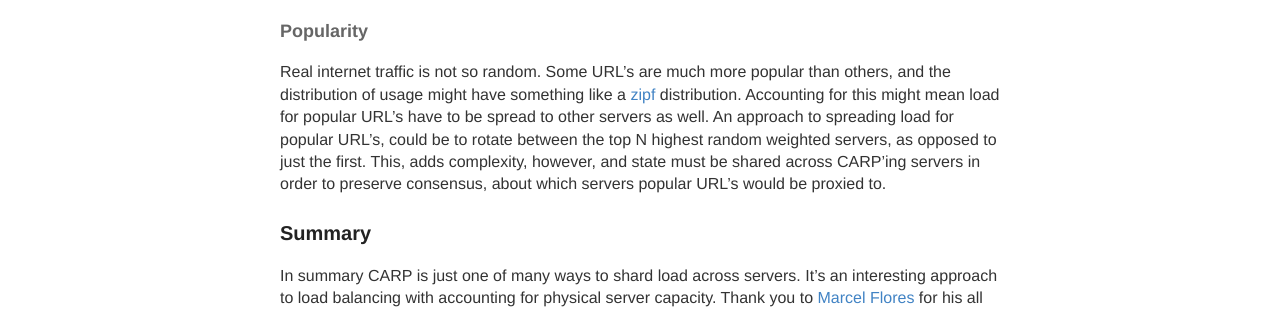
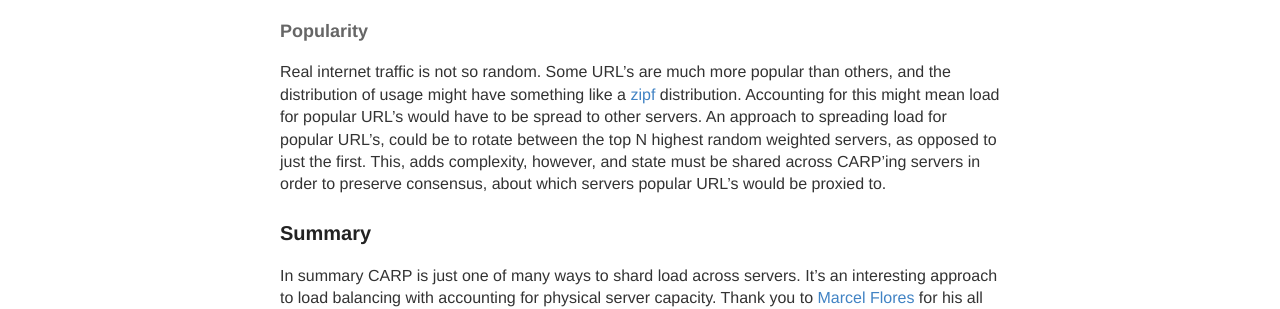
Before and after one commit to tinselcity/tinselcity.github.io, a Jekyll site: the page built from _posts/2022-5-27-CARP.md, in a window 1280 px wide and 900 px high, scrolled down 2230 px. Shown: the part 279-588 px from the top of the window. Built offline with Jekyll 4.4.1, drawn with Linux system fonts in a browser that asks for light colours.

Commit message:
draft...

```diff
--- a/_posts/2022-5-27-CARP.md
+++ b/_posts/2022-5-27-CARP.md
@@ -79,7 +79,7 @@
 The CARPing function scales with `O(n)` where `n` is the number of backend servers.  In a very large data center with hundreds or thousands of servers, this could become a bottleneck.
 
 #### Popularity
-Real internet traffic is not so random.  Some URL's are much more popular than others, and the distribution of usage might have something like a [zipf](https://en.wikipedia.org/wiki/Zipf%27s_law) distribution.  Accounting for this might mean load for popular URL's have to be spread to other servers as well.  An approach to spreading load for popular URL's, could be to rotate between the top N highest random weighted servers, as opposed to just the first.  This, adds complexity, however, and state must be shared across CARP'ing servers in order to preserve consensus, about which servers popular URL's would be proxied to.
+Real internet traffic is not so random.  Some URL's are much more popular than others, and the distribution of usage might have something like a [zipf](https://en.wikipedia.org/wiki/Zipf%27s_law) distribution.  Accounting for this might mean load for popular URL's would have to be spread to other servers.  An approach to spreading load for popular URL's, could be to rotate between the top N highest random weighted servers, as opposed to just the first.  This, adds complexity, however, and state must be shared across CARP'ing servers in order to preserve consensus, about which servers popular URL's would be proxied to.
 
 ### Summary
 
```
